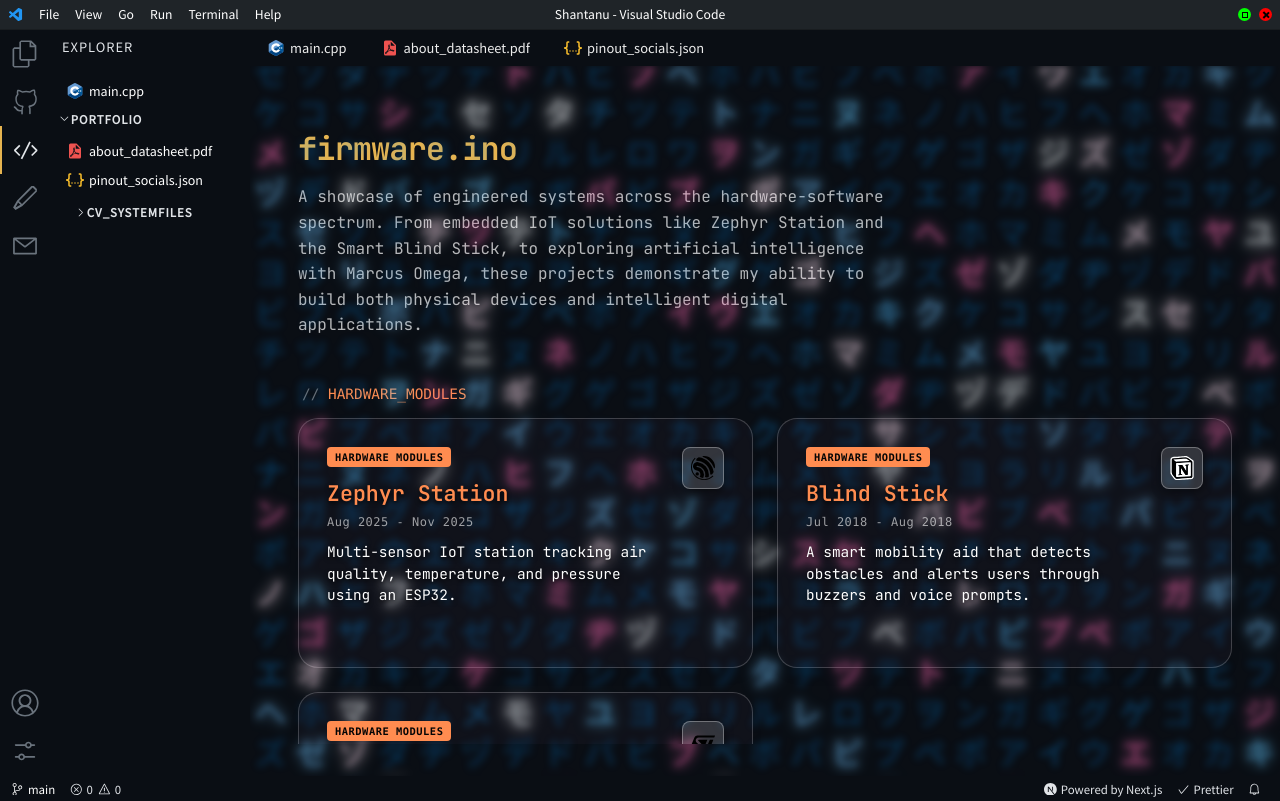
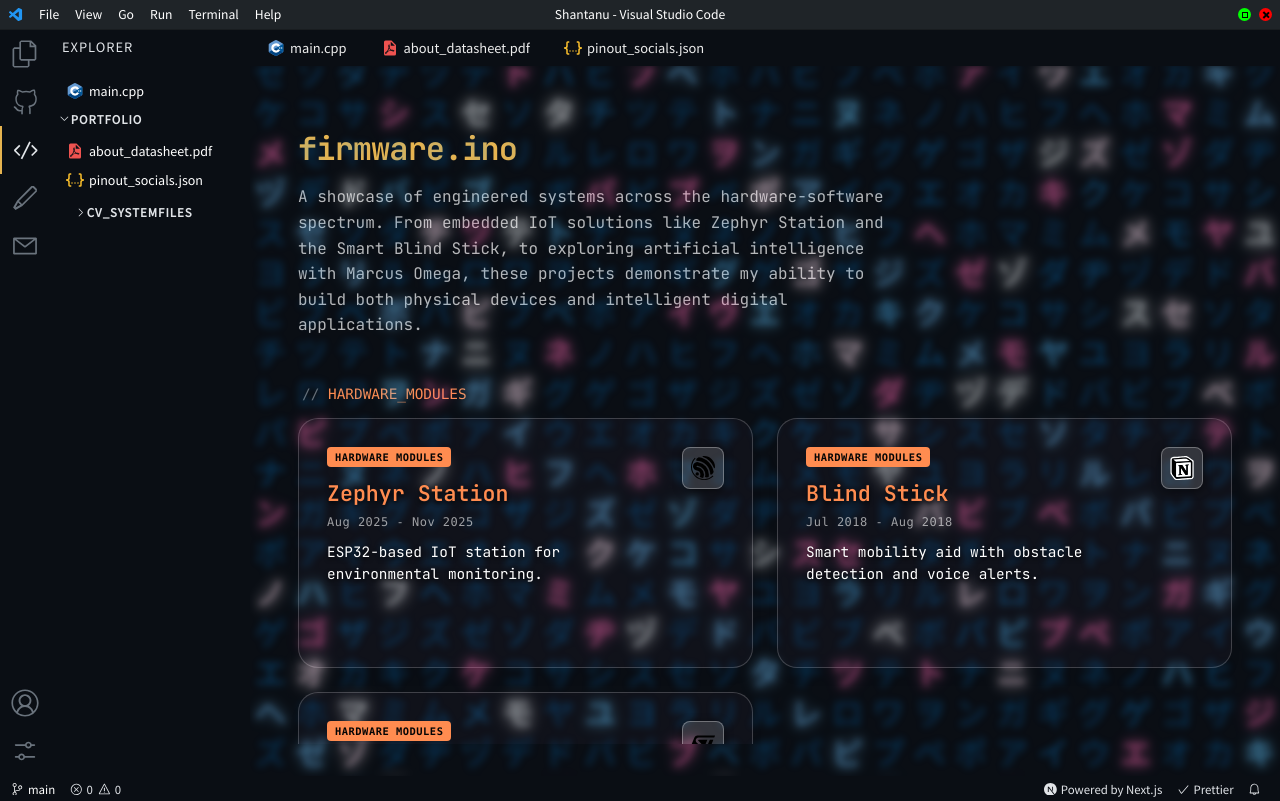
Before and after one commit to shaxntanu/VSCode-Portfolio, a Next.js app: page /projects in a window 1280 px wide. Built offline with nearby package versions, Linux system fonts and the light colour scheme.

Commit message:
Update project descriptions to one-liners and add Jolt Locator details

```diff
--- a/data/projects.ts
+++ b/data/projects.ts
@@ -28,8 +28,7 @@ export const categoryConfig: Record<ProjectCategory, CategoryConfig> = {
 export const projects: Project[] = [
   {
     title: 'Zephyr Station',
-    description:
-      'Multi-sensor IoT station tracking air quality, temperature, and pressure using an ESP32.',
+    description: 'ESP32-based IoT station for environmental monitoring.',
     logo: '/logos/espressif_icon.svg',
     link: 'https://github.com/shaxntanu/Zephyr-Station',
     slug: 'zephyr-station',
@@ -38,8 +37,7 @@ export const projects: Project[] = [
   },
   {
     title: 'Blind Stick',
-    description:
-      'A smart mobility aid that detects obstacles and alerts users through buzzers and voice prompts.',
+    description: 'Smart mobility aid with obstacle detection and voice alerts.',
     logo: '/logos/notion_icon.svg',
     link: 'https://crocus-zenobia-863.notion.site/Smart-Blind-Stick-Report-2a01ebfe2064802580bcd52932677de4',
     slug: 'blind-stick',
@@ -48,8 +46,7 @@ export const projects: Project[] = [
   },
   {
     title: 'Marcus Omega',
-    description:
-      'A philosophical AI chatbot powered by Gemini API for deep, context-aware discussions.',
+    description: 'Philosophical AI chatbot powered by Gemini API.',
     logo: '/logos/marcus_omega.svg',
     link: 'https://glyphthoughts.github.io/Marcus-Landing-Page',
     slug: 'marcus-omega',
@@ -58,8 +55,7 @@ export const projects: Project[] = [
   },
   {
     title: 'Zephyr Station Dashboard',
-    description:
-      'Real-time web dashboard for Zephyr Station with live sensor readings and analytics.',
+    description: 'Real-time web dashboard for Zephyr Station analytics.',
     logo: '/logos/github_icon.svg',
     link: 'https://github.com/shaxntanu/Zephyr-Station-Dashboard',
     slug: 'zephyr-station-dashboard',
@@ -68,8 +64,7 @@ export const projects: Project[] = [
   },
   {
     title: 'VS Code Portfolio',
-    description:
-      'Portfolio website styled as VS Code with file explorer, tabs, and syntax highlighting.',
+    description: 'Portfolio website styled as VS Code editor.',
     logo: '/logos/vscode_icon.svg',
     link: 'https://vs-code-portfolio-one.vercel.app',
     slug: 'vs-code-portfolio',
@@ -87,11 +82,11 @@ export const projects: Project[] = [
   },
   {
     title: 'Jolt Locator',
-    description: 'Coming Soon',
+    description: 'Under Development',
     logo: '/logos/espressif_icon.svg',
-    link: '#',
+    link: 'https://github.com/Arceus-Labs/Jolt-Locator',
     slug: 'jolt-locator',
     category: 'HOBBY_FUN_PROJECTS',
-    dateRange: 'TBD',
+    dateRange: 'Nov 2025 - Jan 2025 Expected',
   },
 ];
```
